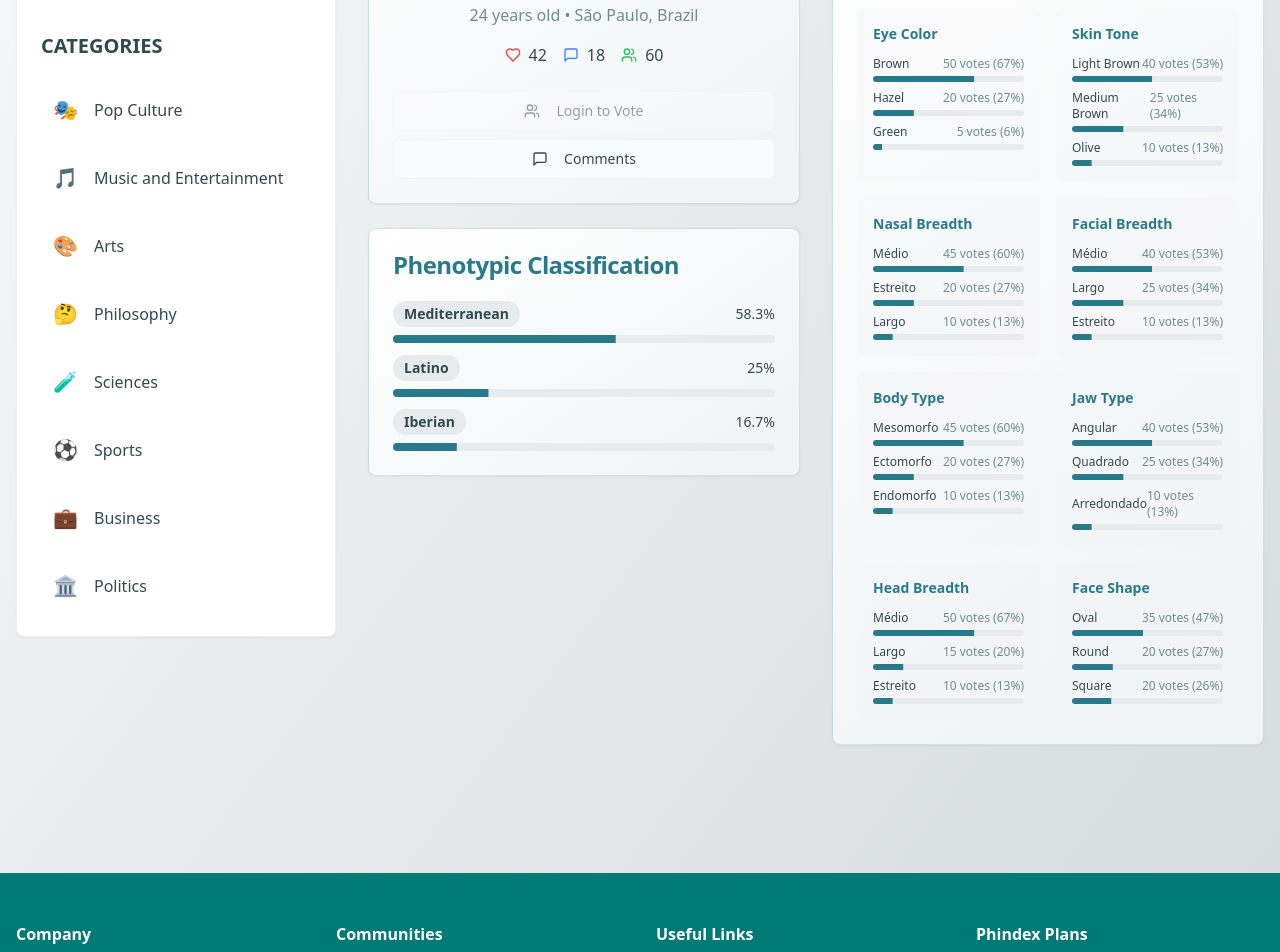
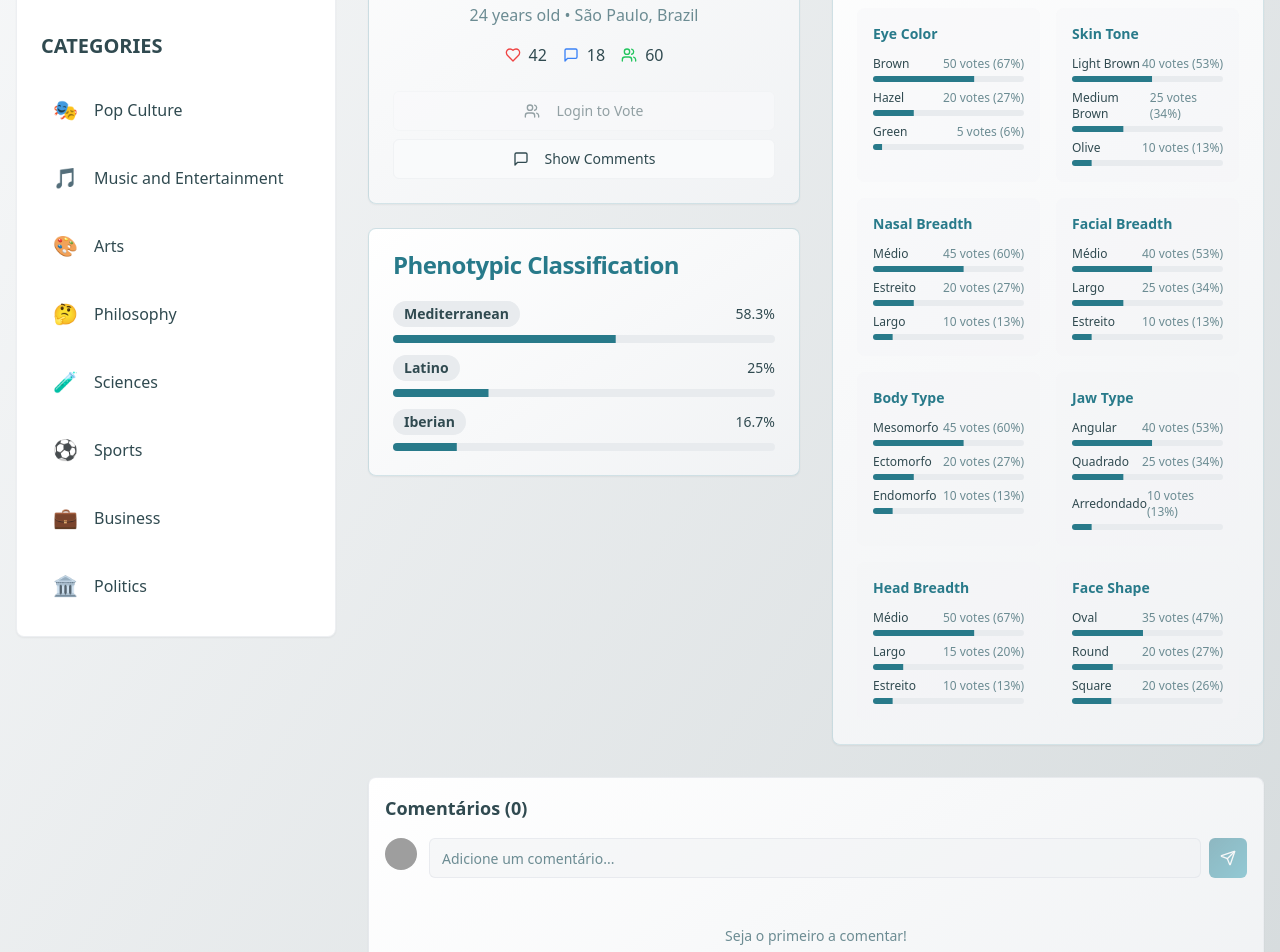
Before and after one commit to carlosleonnard/fisionomia-social-hub, a React (Vite) app: page /profile/1 in a window 1280 px wide. Shown: the part 400-1352 px from the top of the page. Built offline with nearby package versions, Linux system fonts and the light colour scheme; grey boxes are pictures that could not be loaded.

Commit message:
Fix profile layout
The AI adjusted the layout of the profile page to fix the comments section below the "Phenotype Classification" and "Physical Characteristics" sections.

```diff
--- a/src/pages/ProfileDetail.tsx
+++ b/src/pages/ProfileDetail.tsx
@@ -284,7 +284,7 @@ export default function ProfileDetail() {
                             variant="outline"
                           >
                             <MessageSquare className="mr-2 h-4 w-4" />
-                           Comments
+                            {showComments ? 'Hide Comments' : 'Show Comments'}
                           </Button>
                        </div>
                     </div>
@@ -313,17 +313,6 @@ export default function ProfileDetail() {
                   </CardContent>
                 </Card>
 
-                {/* Comments Section - Same width as above cards */}
-                {showComments && (
-                  <div>
-                    <CommentsSection
-                      profileId={profile.id}
-                      comments={[]}
-                      onAddComment={(comment) => console.log('New comment:', comment)}
-                      onLikeComment={(commentId) => console.log('Liked comment:', commentId)}
-                    />
-                  </div>
-                )}
               </div>
 
               {/* Right Column - Physical Characteristics with Bar Charts */}
@@ -362,6 +351,16 @@ export default function ProfileDetail() {
                 </Card>
               </div>
             </div>
+
+            {/* Comments Section - Fixed below the grid */}
+            <div className="mt-8">
+              <CommentsSection
+                profileId={profile.id}
+                comments={[]}
+                onAddComment={(comment) => console.log('New comment:', comment)}
+                onLikeComment={(commentId) => console.log('Liked comment:', commentId)}
+              />
+            </div>
           </div>
         </div>
 
```
Lines whose indentation alone changed are shown as unchanged.
